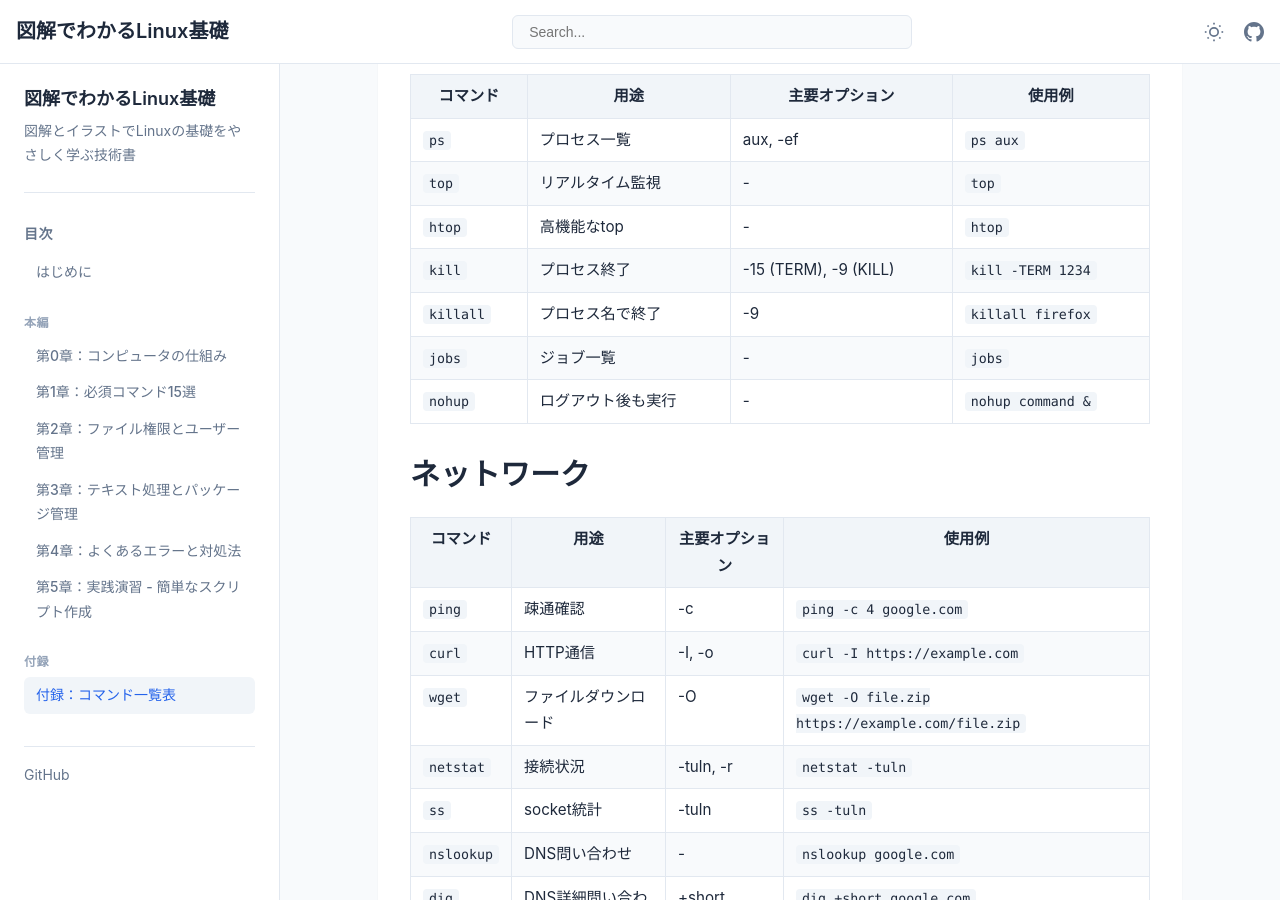
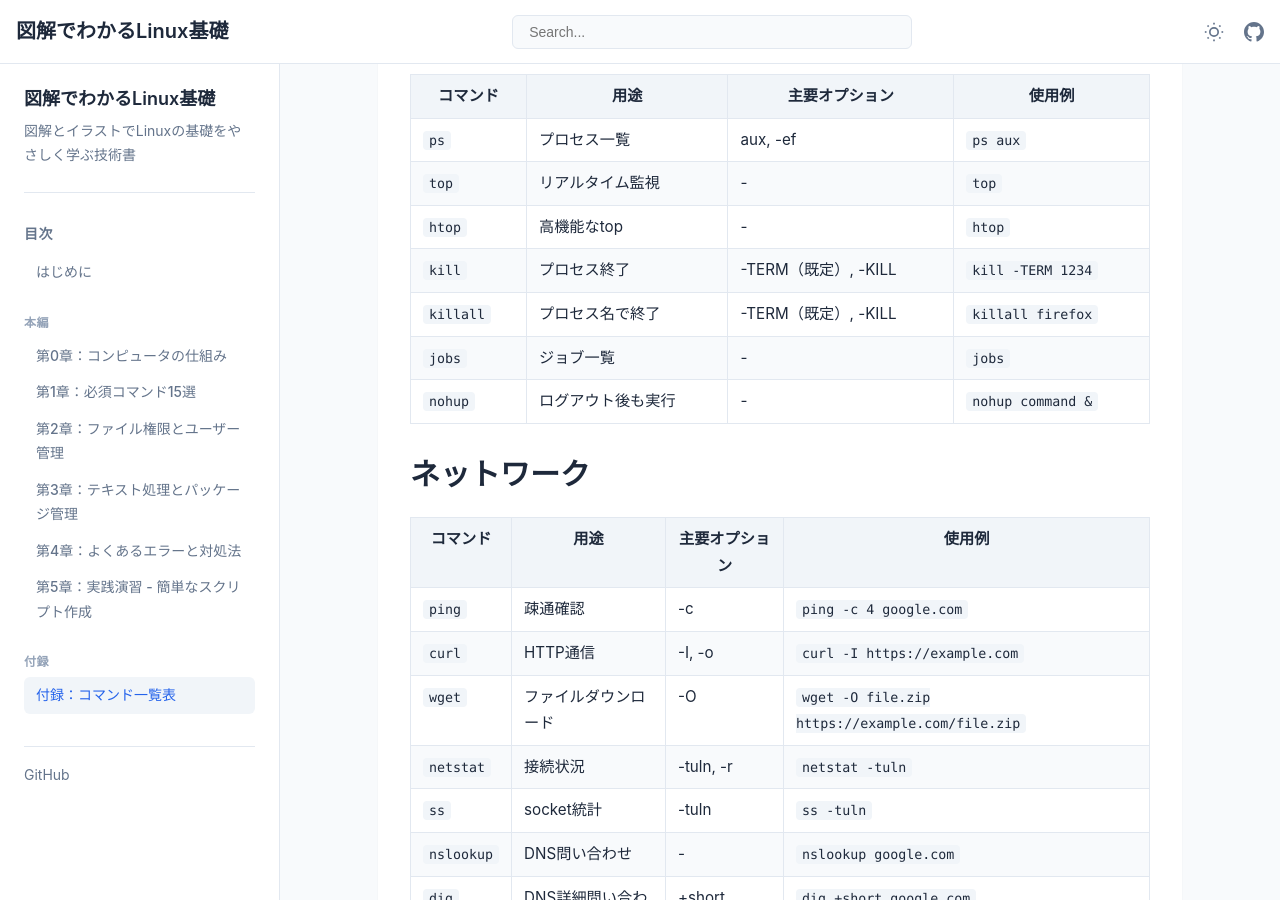
Before and after one commit to itdojp/illustrated-linux-basics-book, a Jekyll site: the page built from docs/appendix/index.md, in a window 1280 px wide and 900 px high, scrolled down 1708 px. Built offline with Jekyll 4.4.1, drawn with Linux system fonts in a browser that asks for light colours.

```diff
--- a/docs/appendix/index.md
+++ b/docs/appendix/index.md
@@ -200,16 +200,16 @@ chapter: appendix
                 <td>-</td>
                 <td><code>htop</code></td>
             </tr>
-            <tr>
-                <td><code>kill</code></td>
-                <td>プロセス終了</td>
-                <td>-15 (TERM), -9 (KILL)</td>
-                <td><code>kill -TERM 1234</code></td>
-            </tr>
+	            <tr>
+	                <td><code>kill</code></td>
+	                <td>プロセス終了</td>
+	                <td>-TERM（既定）, -KILL</td>
+	                <td><code>kill -TERM 1234</code></td>
+	            </tr>
             <tr>
                 <td><code>killall</code></td>
                 <td>プロセス名で終了</td>
-                <td>-9</td>
+                <td>-TERM（既定）, -KILL</td>
                 <td><code>killall firefox</code></td>
             </tr>
             <tr>
```
Also changed, not shown: docs/chapter1/index.md (+6 -0 lines), docs/chapter4/index.md (+1 -1 lines).
